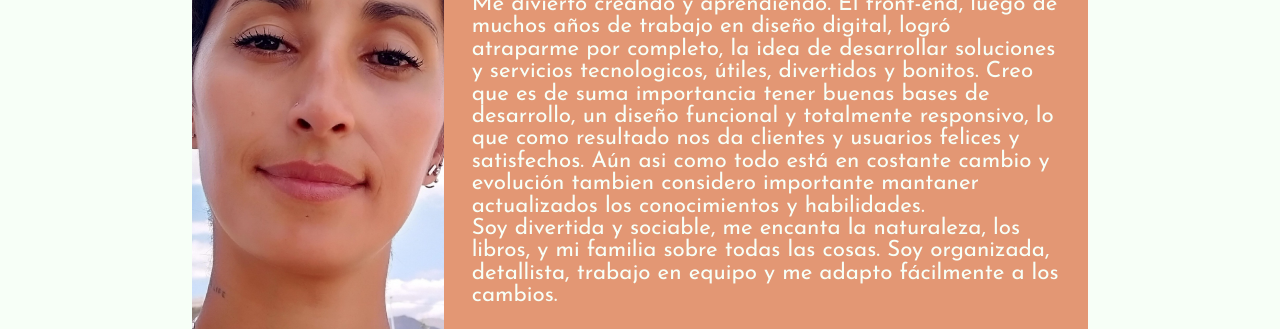
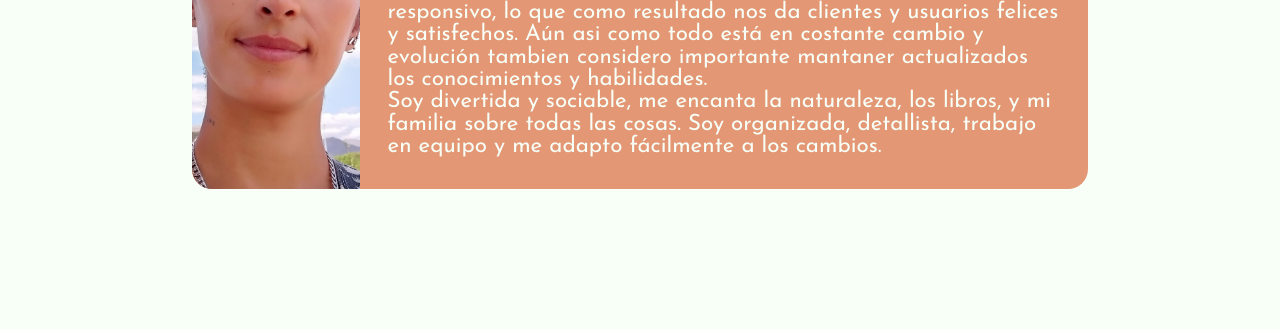
Before and after one commit to DaniRox/DaniRox-Portfolio, a website: page html/sobre-mi.html in a window 1280 px wide. Shown: the part 371-700 px from the top of the page. Drawn offline with Linux system fonts and the light colour scheme.

Commit message:
agregando estilos

```diff
--- a/sass/_section-sobre-mi.scss
+++ b/sass/_section-sobre-mi.scss
@@ -29,11 +29,12 @@
 
                 @include media-queries.desktop {
                     display: flex;
+                    height: 430px;
                 }
             }
 
             @include media-queries.desktop {
-                width: 30%;
+                width: 20%;
                 height: 100%;
                 overflow: hidden;
                 display: flex;
@@ -68,11 +69,12 @@
 
                 @include media-queries.desktop {
                     font-size: 1.4rem;
+                    overflow: auto;
                 }
             }
 
             @include media-queries.desktop {
-                width: 70%;
+                width: 80%;
             }
         }
 
@@ -81,8 +83,12 @@
         }
 
         @include media-queries.desktop {
-            height: 650px;
+            height: 400px;
             margin: 10rem 0 0;
+        }
+
+        @include media-queries.desktop {
+            align-items: flex-start;
         }
     }
 }
```
Also changed, not shown: sass/styles.css, 1 other file.
